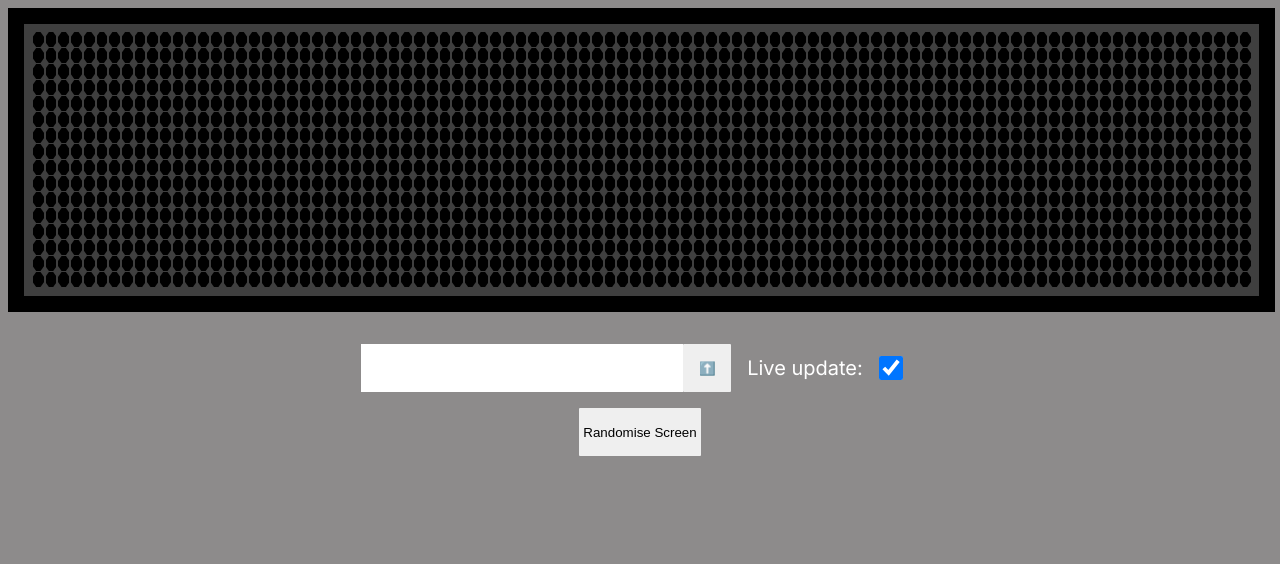
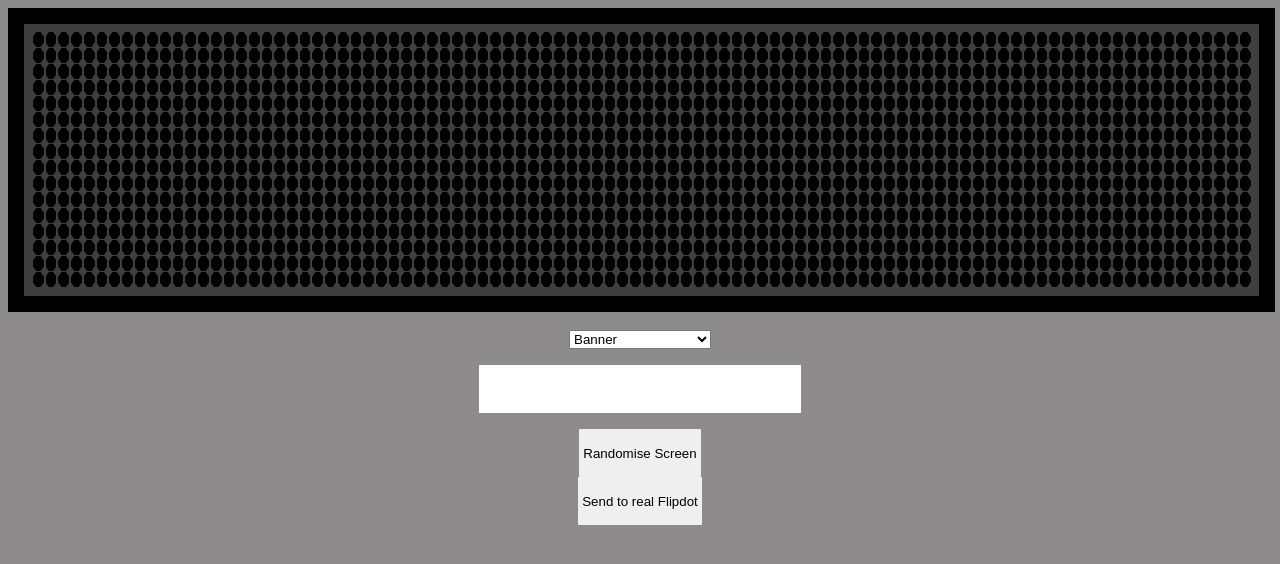
Before and after one commit to rsmarsh/flipdot-smart-screen, a Next.js app: page / in a window 1280 px wide. Shown: the top 564 px of the page. Built offline with nearby package versions, Linux system fonts and the light colour scheme.

Commit message:
can update live screen realtime font previews

```diff
--- a/src/components/Controls.tsx
+++ b/src/components/Controls.tsx
@@ -1,17 +1,31 @@
-import type { DotMatrix } from '@/types/flipdot';
-import Randomise from './controls/Randomise';
-import TextToFont from './controls/TextToFont';
-import styles from './Controls.module.css';
+import type { DotMatrix } from "@/types/flipdot";
+import Randomise from "./controls/Randomise";
+import TextToFont from "./controls/TextToFont";
+import SendToScreen from "./controls/SendToScreen";
+import FontSelector from "./controls/FontSelector";
+import styles from "./Controls.module.css";
+import { useState } from "react";
+import { Fonts } from "figlet";
 
 interface ControlsProps {
   setMatrix: (matrix: DotMatrix) => void;
 }
 
 const Controls = (props: ControlsProps) => {
+  const [activeMessage, setActiveMessage] = useState("");
+  const [activeFont, setActiveFont] = useState<Fonts>("Banner");
+
   return (
     <div className={styles.controls}>
-      <TextToFont setMatrix={props.setMatrix} />
+      <FontSelector activeFont={activeFont} setActiveFont={setActiveFont} />
+      <TextToFont
+        activeMessage={activeMessage}
+        activeFont={activeFont}
+        setActiveMessage={setActiveMessage}
+        setMatrix={props.setMatrix}
+      />
       <Randomise setMatrix={props.setMatrix} />
+      <SendToScreen activeMessage={activeMessage} activeFont={activeFont} />
     </div>
   );
 };
--- /dev/null
+++ b/src/components/controls/FontSelector.tsx
@@ -0,0 +1,34 @@
+import { fontList } from "@/utils/fontList";
+import type { Fonts } from "figlet";
+
+interface FontSelectorProps {
+  activeFont: Fonts;
+  setActiveFont: (newFont: Fonts) => void;
+}
+
+const FontSelector = (props: FontSelectorProps) => {
+  const onFontChange = (newFont: Fonts) => {
+    props.setActiveFont(newFont);
+  };
+
+  return (
+    <div>
+      <select
+        value={props.activeFont}
+        onChange={(e) => onFontChange(e.currentTarget.value as Fonts)}
+      >
+        {fontList.map((fontName) => (
+          <option
+            key={fontName}
+            value={fontName}
+            // selected={fontName === props.activeFont}
+          >
+            {fontName}
+          </option>
+        ))}
+      </select>
+    </div>
+  );
+};
+
+export default FontSelector;
--- /dev/null
+++ b/src/components/controls/SendToScreen.tsx
@@ -0,0 +1,22 @@
+import { sendTextToDisplay } from "@/utils/network";
+import Button from "@/components/inputs/Button";
+import { Fonts } from "figlet";
+
+interface ControlProps {
+  activeMessage: string;
+  activeFont: Fonts;
+}
+
+const SendToScreen = (props: ControlProps) => {
+  const handleClick = () => {
+    sendTextToDisplay(props.activeMessage, props.activeFont);
+  };
+
+  return (
+    <div>
+      <Button onClick={handleClick}>Send to real Flipdot</Button>
+    </div>
+  );
+};
+
+export default SendToScreen;
--- a/src/components/controls/TextToFont.module.css
+++ b/src/components/controls/TextToFont.module.css
@@ -1,7 +1,5 @@
 .textToFontWrapper {
-  display: flex;
-  flex-direction: row;
-  align-items: center;
+  white-space: nowrap;
 }
 
 .submitWrapper {
@@ -11,8 +9,6 @@
 .textInputWrapper {
   display: inline-block;
   vertical-align: middle;
-
-  max-width: 50vw;
 }
 
 .liveInputWrapper {
--- a/src/components/controls/TextToFont.tsx
+++ b/src/components/controls/TextToFont.tsx
@@ -1,40 +1,56 @@
-'use client';
+"use client";
 
-import type { DotMatrix } from '@/types/flipdot';
-import { useState } from 'react';
-import { applyArrayToMatrix, emptyMatrix } from '@/utils/display';
-import TextInput from '@/components/inputs/TextInput';
-import Button from '@/components/inputs/Button';
-import Checkbox from '@/components/inputs/Checkbox';
-import styles from './TextToFont.module.css';
+import type { DotMatrix } from "@/types/flipdot";
+import { useState, useEffect } from "react";
+import { applyArrayToMatrix, emptyMatrix } from "@/utils/display";
+import TextInput from "@/components/inputs/TextInput";
+import styles from "./TextToFont.module.css";
+import type { Fonts } from "figlet";
 
 interface ControlProps {
+  activeMessage: string;
+  activeFont: Fonts;
   setMatrix: (matrix: DotMatrix) => void;
+  setActiveMessage: (message: string) => void;
 }
 
 const TextToFont = (props: ControlProps) => {
-  const [message, setMessage] = useState('');
+  // default to true, don't see any reason to turn it off yet
   const [liveUpdate, setLiveUpdate] = useState(true);
 
+  // so that the preview immediately updates when the font changes
+  useEffect(() => {
+    submitMessage(props.activeMessage, props.activeFont);
+  }, [props.activeFont]);
+
   const onMessageChange = (text: string) => {
-    setMessage(text);
+    props.setActiveMessage(text);
 
     if (liveUpdate) {
-      submitMessage(text);
+      submitMessage(text, props.activeFont);
     }
   };
 
-  const submitMessage = async (newMessage: string) => {
+  const submitMessage = async (newMessage: string, font: Fonts) => {
     if (!newMessage) {
       props.setMatrix(emptyMatrix());
       return;
     }
 
-    const urlParams = new URLSearchParams({
-      message: newMessage
+    const data = {
+      text: newMessage,
+      font: font,
+    };
+
+    const textRes = await fetch("/api/text", {
+      method: "POST",
+      body: JSON.stringify(data),
+      headers: {
+        Accept: "application/json",
+        "Content-Type": "application/json",
+      },
     });
 
-    const textRes = await fetch('/api/text?' + urlParams);
     const resJSON = await textRes.json();
 
     const matrixWithText = applyArrayToMatrix(resJSON.matrix);
@@ -45,17 +61,7 @@ const TextToFont = (props: ControlProps) => {
   return (
     <div className={styles.textToFontWrapper}>
       <div className={styles.textInputWrapper}>
-        <TextInput value={message} onChange={onMessageChange} />
-      </div>
-      <div className={styles.submitWrapper}>
-        <Button onClick={() => submitMessage(message)}>⬆️</Button>
-      </div>
-      <div className={styles.liveInputWrapper}>
-        <Checkbox
-          label='Live update'
-          onChange={setLiveUpdate}
-          checked={liveUpdate}
-        />
+        <TextInput value={props.activeMessage} onChange={onMessageChange} />
       </div>
     </div>
   );
--- /dev/null
+++ b/src/utils/fontList.ts
@@ -0,0 +1,297 @@
+import { Fonts } from "figlet";
+
+export const goodFontList: Partial<Fonts>[] = ["Banner", "Doh"];
+
+export const fontList: Fonts[] = [
+  "1Row",
+  "3-D",
+  "3D Diagonal",
+  "3D-ASCII",
+  "3x5",
+  "4Max",
+  "5 Line Oblique",
+  "AMC 3 Line",
+  "AMC 3 Liv1",
+  "AMC AAA01",
+  "AMC Neko",
+  "AMC Razor",
+  "AMC Razor2",
+  "AMC Slash",
+  "AMC Slider",
+  "AMC Thin",
+  "AMC Tubes",
+  "AMC Untitled",
+  "ANSI Regular",
+  "ANSI Shadow",
+  "ASCII New Roman",
+  "Acrobatic",
+  "Alligator",
+  "Alligator2",
+  "Alpha",
+  "Alphabet",
+  "Arrows",
+  "Avatar",
+  "B1FF",
+  "B1FF",
+  "Banner",
+  "Banner3-D",
+  "Banner3",
+  "Banner4",
+  "Barbwire",
+  "Basic",
+  "Bear",
+  "Bell",
+  "Benjamin",
+  "Big Chief",
+  "Big Money-ne",
+  "Big Money-nw",
+  "Big Money-se",
+  "Big Money-sw",
+  "Big",
+  "Bigfig",
+  "Binary",
+  "Block",
+  "Blocks",
+  "Bloody",
+  "Bolger",
+  "Braced",
+  "Bright",
+  "Broadway KB",
+  "Broadway",
+  "Bubble",
+  "Bulbhead",
+  "Caligraphy",
+  "Caligraphy2",
+  "Calvin S",
+  "Cards",
+  "Catwalk",
+  "Chiseled",
+  "Chunky",
+  "Coinstak",
+  "Cola",
+  "Colossal",
+  "Computer",
+  "Contessa",
+  "Contrast",
+  "Cosmike",
+  "Crawford",
+  "Crawford2",
+  "Crazy",
+  "Cricket",
+  "Cursive",
+  "Cyberlarge",
+  "Cybermedium",
+  "Cybersmall",
+  "Cygnet",
+  "DANC4",
+  "DOS Rebel",
+  "DWhistled",
+  "Dancing Font",
+  "Decimal",
+  "Def Leppard",
+  "Delta Corps Priest 1",
+  "Diamond",
+  "Diet Cola",
+  "Digital",
+  "Doh",
+  "Doom",
+  "Dot Matrix",
+  "Double Shorts",
+  "Double",
+  "Dr Pepper",
+  "Efti Chess",
+  "Efti Font",
+  "Efti Italic",
+  "Efti Piti",
+  "Efti Robot",
+  "Efti Wall",
+  "Efti Water",
+  "Electronic",
+  "Elite",
+  "Epic",
+  "Fender",
+  "Filter",
+  "Fire Font-k",
+  "Fire Font-s",
+  "Flipped",
+  "Flower Power",
+  "Four Tops",
+  "Fraktur",
+  "Fun Face",
+  "Fun Faces",
+  "Fuzzy",
+  "Georgi16",
+  "Georgia11",
+  "Ghost",
+  "Ghoulish",
+  "Glenyn",
+  "Goofy",
+  "Gothic",
+  "Graceful",
+  "Gradient",
+  "Graffiti",
+  "Greek",
+  "Heart Left",
+  "Heart Right",
+  "Henry 3D",
+  "Hex",
+  "Hieroglyphs",
+  "Hollywood",
+  "Horizontal Left",
+  "Horizontal Right",
+  "ICL-1900",
+  "Impossible",
+  "Invita",
+  "Isometric1",
+  "Isometric2",
+  "Isometric3",
+  "Isometric4",
+  "Italic",
+  "Ivrit",
+  "JS Block Letters",
+  "JS Bracket Letters",
+  "JS Capital Curves",
+  "JS Cursive",
+  "JS Stick Letters",
+  "Jacky",
+  "Jazmine",
+  "Jerusalem",
+  "Katakana",
+  "Kban",
+  "Keyboard",
+  "Knob",
+  "Konto Slant",
+  "Konto",
+  "LCD",
+  "Larry 3D 2",
+  "Larry 3D",
+  "Lean",
+  "Letters",
+  "Lil Devil",
+  "Line Blocks",
+  "Linux",
+  "Lockergnome",
+  "Madrid",
+  "Marquee",
+  "Maxfour",
+  "Merlin1",
+  "Merlin2",
+  "Mike",
+  "Mini",
+  "Mirror",
+  "Mnemonic",
+  "Modular",
+  "Morse",
+  "Morse2",
+  "Moscow",
+  "Mshebrew210",
+  "Muzzle",
+  "NScript",
+  "NT Greek",
+  "NV Script",
+  "Nancyj-Fancy",
+  "Nancyj-Improved",
+  "Nancyj-Underlined",
+  "Nancyj",
+  "Nipples",
+  "O8",
+  "OS2",
+  "Octal",
+  "Ogre",
+  "Old Banner",
+  "Pagga",
+  "Patorjk's Cheese",
+  "Patorjk-HeX",
+  "Pawp",
+  "Peaks Slant",
+  "Peaks",
+  "Pebbles",
+  "Pepper",
+  "Poison",
+  "Puffy",
+  "Puzzle",
+  "Pyramid",
+  "Rammstein",
+  "Rectangles",
+  "Red Phoenix",
+  "Relief",
+  "Relief2",
+  "Reverse",
+  "Roman",
+  "Rot13",
+  "Rot13",
+  "Rotated",
+  "Rounded",
+  "Rowan Cap",
+  "Rozzo",
+  "Runic",
+  "Runyc",
+  "S Blood",
+  "SL Script",
+  "Santa Clara",
+  "Script",
+  "Serifcap",
+  "Shadow",
+  "Shimrod",
+  "Short",
+  "Slant Relief",
+  "Slant",
+  "Slide",
+  "Small Caps",
+  "Small Isometric1",
+  "Small Keyboard",
+  "Small Poison",
+  "Small Script",
+  "Small Shadow",
+  "Small Slant",
+  "Small Tengwar",
+  "Small",
+  "Soft",
+  "Speed",
+  "Spliff",
+  "Stacey",
+  "Stampate",
+  "Stampatello",
+  "Standard",
+  "Star Strips",
+  "Star Wars",
+  "Stellar",
+  "Stforek",
+  "Stick Letters",
+  "Stop",
+  "Straight",
+  "Stronger Than All",
+  "Sub-Zero",
+  "Swamp Land",
+  "Swan",
+  "Sweet",
+  "THIS",
+  "Tanja",
+  "Tengwar",
+  "Term",
+  "Test1",
+  "The Edge",
+  "Thick",
+  "Thin",
+  "Thorned",
+  "Three Point",
+  "Ticks Slant",
+  "Ticks",
+  "Tiles",
+  "Tinker-Toy",
+  "Tombstone",
+  "Train",
+  "Trek",
+  "Tsalagi",
+  "Tubular",
+  "Twisted",
+  "Two Point",
+  "USA Flag",
+  "Univers",
+  "Varsity",
+  "Wavy",
+  "Weird",
+  "Wet Letter",
+  "Whimsy",
+  "Wow",
+];
--- a/src/utils/fonts.ts
+++ b/src/utils/fonts.ts
@@ -1,11 +1,11 @@
-import path from 'path';
-import fs from 'fs';
-import figlet, { type Fonts } from 'figlet';
-import SIZE from '@/config/size';
+import path from "path";
+import fs from "fs";
+import figlet, { type Fonts } from "figlet";
+import SIZE from "@/config/size";
+import { fontList } from "@/utils/fontList";
 
 // A growing list of fonts worth using
-const goodFontList: Fonts[] = ['Banner', 'Doh'];
-const DEFAULT_FONT = 'Banner';
+const DEFAULT_FONT = "Banner";
 const fontsLoaded: string[] = [];
 
 /**
@@ -14,7 +14,7 @@ const fontsLoaded: string[] = [];
  */
 export const getServerFont = (fontName: figlet.Fonts = DEFAULT_FONT) => {
   // disallow unknown fonts and anyone trying to do bad things like path traversal
-  if (!goodFontList.includes(fontName)) {
+  if (!fontList.includes(fontName)) {
     fontName = DEFAULT_FONT;
   }
 
@@ -23,42 +23,42 @@ export const getServerFont = (fontName: figlet.Fonts = DEFAULT_FONT) => {
     `./node_modules/figlet/fonts/${fontName}.flf`
   );
 
-  const data = fs.readFileSync(fontPath, 'utf8');
+  const data = fs.readFileSync(fontPath, "utf8");
 
   return data;
 };
 
 export const getAsciiFromText = (text: string, font?: Fonts) => {
-  const FONT_OPTIONS: figlet.Options = {
-    font: DEFAULT_FONT,
+  console.log(font);
+  const fontName = font || DEFAULT_FONT;
+  const fontOptions: figlet.Options = {
+    font: fontName,
     width: SIZE.width,
-    horizontalLayout: 'default',
-    verticalLayout: 'default'
+    horizontalLayout: "default",
+    verticalLayout: "default",
   };
-
-  const fontName = font || DEFAULT_FONT;
 
   // Only need to load each unique font once, then figlet can access it
   if (!fontsLoaded.includes(fontName)) {
     console.log(`Loading new font '${fontName}'`);
 
-    const fontData = getServerFont(DEFAULT_FONT);
+    const fontData = getServerFont(fontName);
     figlet.parseFont(fontName, fontData);
     fontsLoaded.push(fontName);
 
-    console.log('Fonts Loaded: ', fontsLoaded);
+    console.log("Fonts Loaded: ", fontsLoaded);
   }
 
-  console.log('converting text ', text);
+  console.log("converting text ", text);
 
-  const ascii = figlet.textSync(text, { ...FONT_OPTIONS, font: fontName });
+  const ascii = figlet.textSync(text, { ...fontOptions });
 
   // figlet returns all sorts of characters, but for a flipdot it's either on or off
   // this replaces everything that isn't a space, or a new line character, into an X
-  const parsedAscii = ascii.replace(/[^\s\n]/g, 'X');
+  const parsedAscii = ascii.replace(/[^\s\n]/g, "X");
 
   // convert string to array at line breaks
-  const asciiRows = parsedAscii.split('\n');
+  const asciiRows = parsedAscii.split("\n");
 
   // get a matrix to fill
   // var mat = this.matrix(aart.length + offset[0], this.columns, invert);
--- /dev/null
+++ b/src/utils/network.ts
@@ -0,0 +1,47 @@
+import type { Fonts } from "figlet";
+
+// API is on the same url but different subdomain
+const getTextAPIUrl = () => {
+  var parts = location.hostname.split(".");
+  if (parts[0] !== "localhost") {
+    parts.shift();
+  }
+  var tldHostname = parts.join(".");
+
+  const protocol = window.location.protocol;
+  const apiUrl = `${protocol}://${tldHostname}/text`;
+
+  return apiUrl;
+};
+
+const getMatrixAPIUrl = () => {
+  // TODO
+};
+
+export const sendTextToDisplay = async (
+  message: string,
+  font: Fonts = "Banner"
+) => {
+  const url = "https://isitnice.co.uk/text"; // getTextAPIUrl();
+
+  const data = {
+    font: font,
+    message: message,
+  };
+
+  const req = await fetch(url, {
+    method: "POST",
+    headers: {
+      Accept: "application/json",
+      "Content-Type": "application/json",
+    },
+
+    body: JSON.stringify(data),
+  });
+
+  console.log(req);
+};
+
+export const sendMatrixToDisplay = () => {
+  // TODO
+};
```
Also changed, not shown: src/app/api/text/route.ts (+32 -7 lines), src/components/FlipdotWrapper.tsx (+6 -6 lines).
